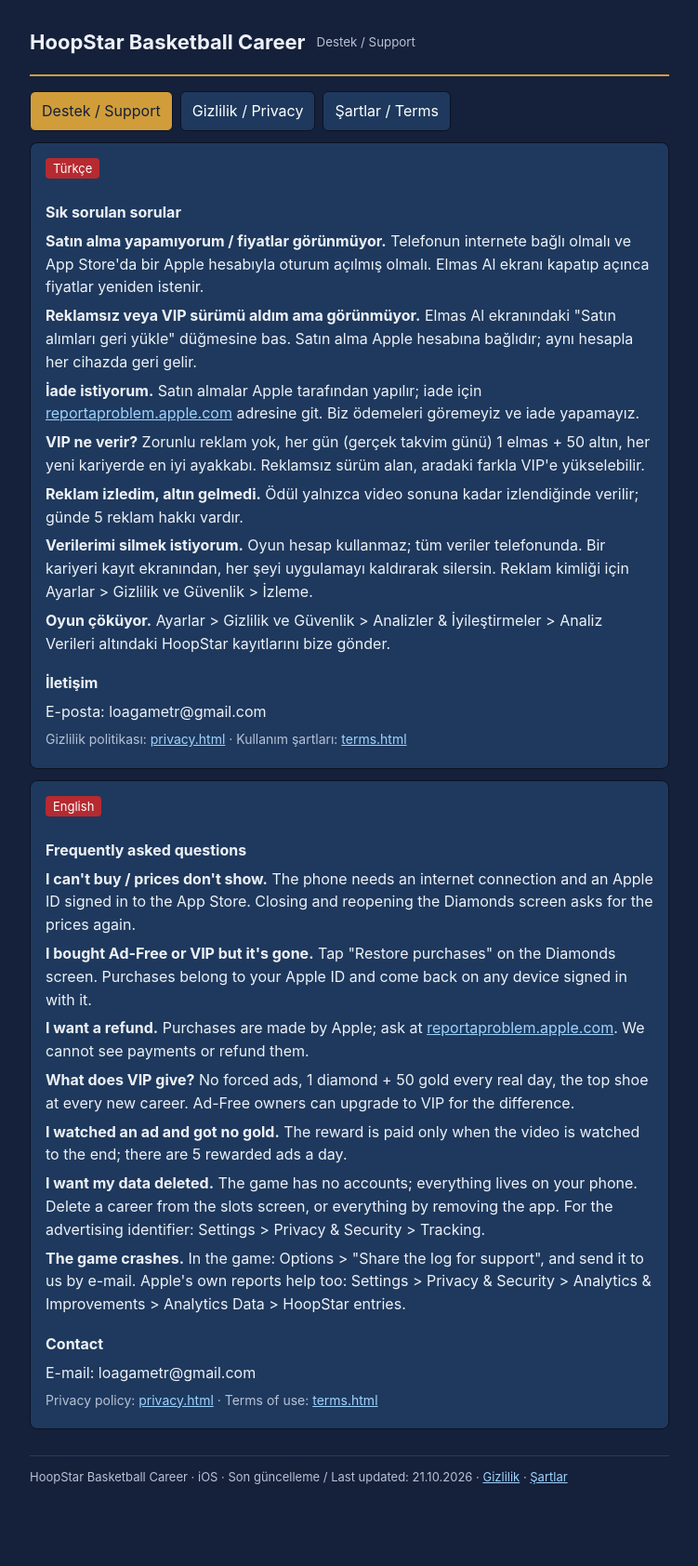
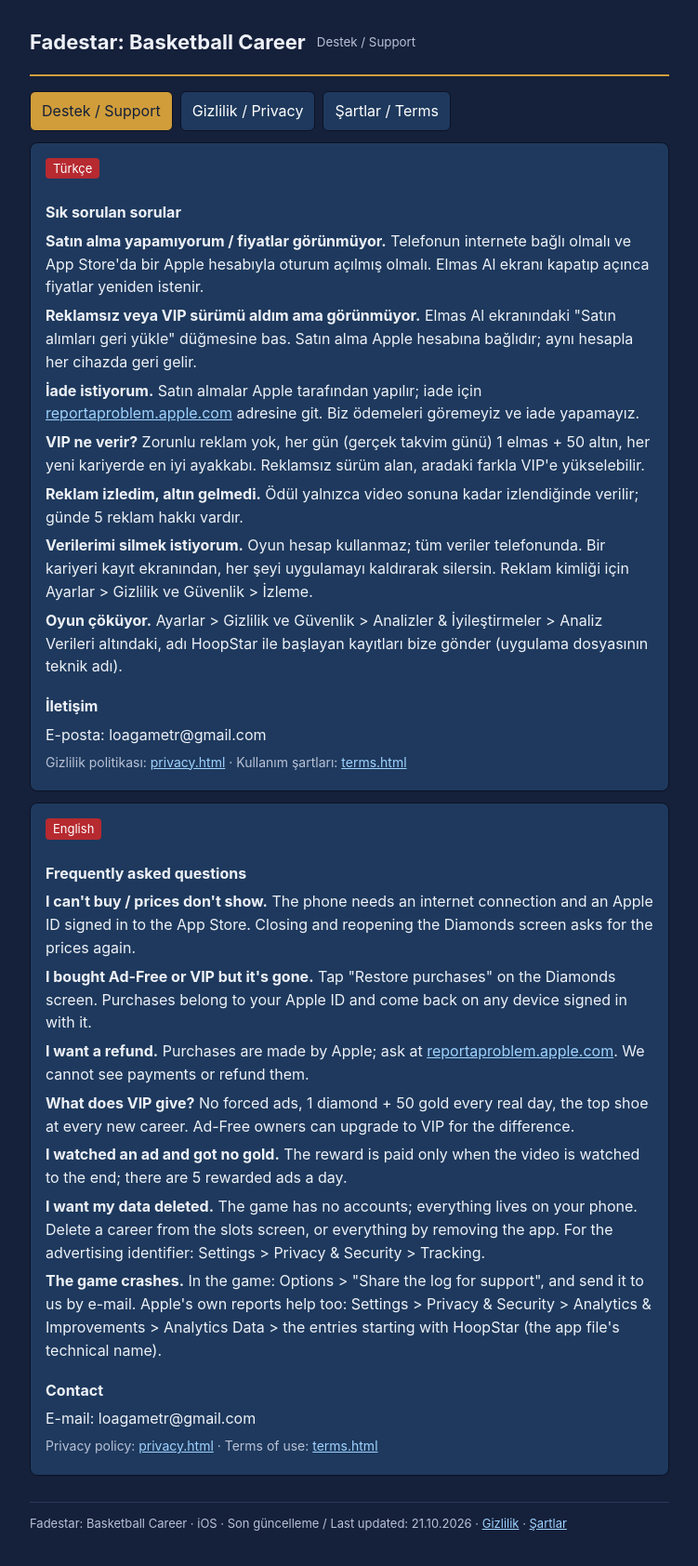
Before and after one commit to egemenone/fadestar-site, a plain HTML site: page index.html in a window 1280 px wide. Shown: the whole page at 93% size, without its empty margins (264-1015 px from the left). Before the commit the page ends 1646 px from the top, so only its background shows below. Drawn offline with Linux system fonts and the light colour scheme.

Commit message:
Fadestar: site texts renamed (app name change)

```diff
--- a/index.html
+++ b/index.html
@@ -1,5 +1,5 @@
 <!doctype html><html lang="tr"><head><meta charset="utf-8"><meta name="viewport" content="width=device-width,initial-scale=1">
-<title>Destek / Support · HoopStar Basketball Career</title><style>
+<title>Destek / Support · Fadestar: Basketball Career</title><style>
 *{box-sizing:border-box}body{margin:0;background:#15203a;color:#eef1f7;font:16px/1.55 -apple-system,BlinkMacSystemFont,"Segoe UI",Roboto,Arial,sans-serif}
 .wrap{max-width:720px;margin:0 auto;padding:20px 16px 48px}header{display:flex;align-items:center;gap:12px;padding:8px 0 18px;border-bottom:2px solid #d09d3a}
 header h1{font-size:22px;margin:0}header small{color:#b9c1d6}nav{display:flex;flex-wrap:wrap;gap:8px;margin:16px 0 8px}
@@ -8,7 +8,7 @@
 p,li{margin:6px 0}a{color:#9fd3ff}.muted{color:#b9c1d6;font-size:14px}.lang{display:inline-block;background:#b62a30;color:#fff;border-radius:4px;padding:1px 8px;font-size:13px;margin-bottom:6px}
 footer{margin-top:28px;color:#b9c1d6;font-size:13px;border-top:1px solid #2a3a5e;padding-top:12px}
 </style></head><body><div class="wrap">
-<header><h1>HoopStar Basketball Career</h1><small>Destek / Support</small></header><nav><a href="index.html" class="on">Destek / Support</a><a href="privacy.html">Gizlilik / Privacy</a><a href="terms.html">Şartlar / Terms</a></nav>
+<header><h1>Fadestar: Basketball Career</h1><small>Destek / Support</small></header><nav><a href="index.html" class="on">Destek / Support</a><a href="privacy.html">Gizlilik / Privacy</a><a href="terms.html">Şartlar / Terms</a></nav>
 <section><span class="lang">Türkçe</span>
 <h3>Sık sorulan sorular</h3>
 <p><b>Satın alma yapamıyorum / fiyatlar görünmüyor.</b> Telefonun internete bağlı olmalı ve App Store'da bir Apple hesabıyla oturum açılmış olmalı. Elmas Al ekranı kapatıp açınca fiyatlar yeniden istenir.</p>
@@ -17,7 +17,7 @@
 <p><b>VIP ne verir?</b> Zorunlu reklam yok, her gün (gerçek takvim günü) 1 elmas + 50 altın, her yeni kariyerde en iyi ayakkabı. Reklamsız sürüm alan, aradaki farkla VIP'e yükselebilir.</p>
 <p><b>Reklam izledim, altın gelmedi.</b> Ödül yalnızca video sonuna kadar izlendiğinde verilir; günde 5 reklam hakkı vardır.</p>
 <p><b>Verilerimi silmek istiyorum.</b> Oyun hesap kullanmaz; tüm veriler telefonunda. Bir kariyeri kayıt ekranından, her şeyi uygulamayı kaldırarak silersin. Reklam kimliği için Ayarlar &gt; Gizlilik ve Güvenlik &gt; İzleme.</p>
-<p><b>Oyun çöküyor.</b> Ayarlar &gt; Gizlilik ve Güvenlik &gt; Analizler &amp; İyileştirmeler &gt; Analiz Verileri altındaki HoopStar kayıtlarını bize gönder.</p>
+<p><b>Oyun çöküyor.</b> Ayarlar &gt; Gizlilik ve Güvenlik &gt; Analizler &amp; İyileştirmeler &gt; Analiz Verileri altındaki, adı HoopStar ile başlayan kayıtları bize gönder (uygulama dosyasının teknik adı).</p>
 <h3>İletişim</h3>
 <p>E-posta: loagametr@gmail.com</p>
 <p class="muted">Gizlilik politikası: <a href="privacy.html">privacy.html</a> · Kullanım şartları: <a href="terms.html">terms.html</a></p>
@@ -30,11 +30,11 @@
 <p><b>What does VIP give?</b> No forced ads, 1 diamond + 50 gold every real day, the top shoe at every new career. Ad-Free owners can upgrade to VIP for the difference.</p>
 <p><b>I watched an ad and got no gold.</b> The reward is paid only when the video is watched to the end; there are 5 rewarded ads a day.</p>
 <p><b>I want my data deleted.</b> The game has no accounts; everything lives on your phone. Delete a career from the slots screen, or everything by removing the app. For the advertising identifier: Settings &gt; Privacy &amp; Security &gt; Tracking.</p>
-<p><b>The game crashes.</b> In the game: Options &gt; "Share the log for support", and send it to us by e-mail. Apple's own reports help too: Settings &gt; Privacy &amp; Security &gt; Analytics &amp; Improvements &gt; Analytics Data &gt; HoopStar entries.</p>
+<p><b>The game crashes.</b> In the game: Options &gt; "Share the log for support", and send it to us by e-mail. Apple's own reports help too: Settings &gt; Privacy &amp; Security &gt; Analytics &amp; Improvements &gt; Analytics Data &gt; the entries starting with HoopStar (the app file's technical name).</p>
 <h3>Contact</h3>
 <p>E-mail: loagametr@gmail.com</p>
 <p class="muted">Privacy policy: <a href="privacy.html">privacy.html</a> · Terms of use: <a href="terms.html">terms.html</a></p>
 </section>
 
-<footer>HoopStar Basketball Career · iOS · Son güncelleme / Last updated: 21.10.2026 · <a href="privacy.html">Gizlilik</a> · <a href="terms.html">Şartlar</a></footer>
+<footer>Fadestar: Basketball Career · iOS · Son güncelleme / Last updated: 21.10.2026 · <a href="privacy.html">Gizlilik</a> · <a href="terms.html">Şartlar</a></footer>
 </div></body></html>
```
Also changed, not shown: privacy.html (+4 -4 lines), terms.html (+4 -4 lines), app-ads.txt.
